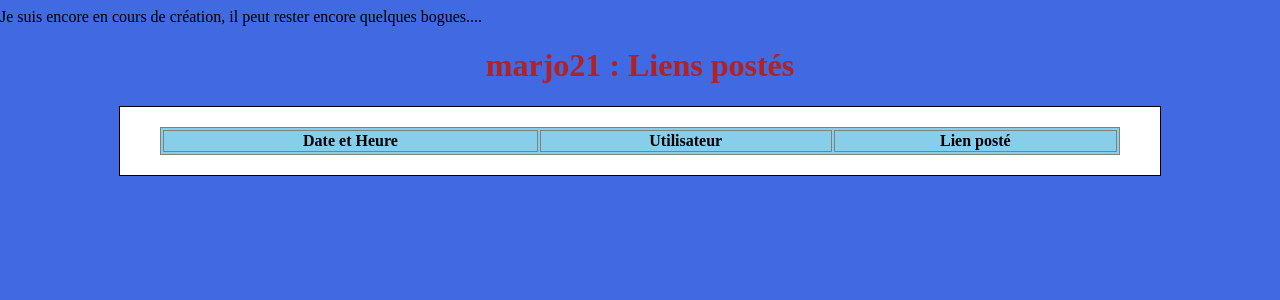
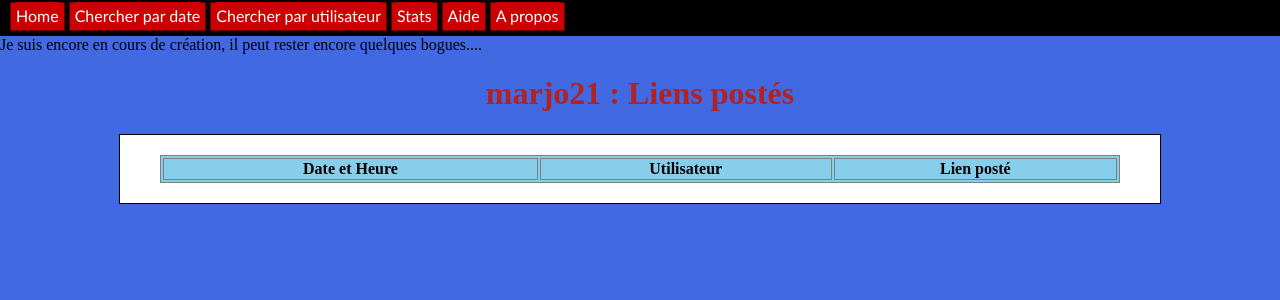
Before and after one commit to aaaaadrien/marjo21, a PHP site: page / in a window 1280 px wide. Shown: the top 300 px of the page. Run offline with PHP 8.4, Linux system fonts and the light colour scheme; data that the repository does not hold is empty.

Commit message:
Add some php pages

```diff
--- a/public_html/index.php
+++ b/public_html/index.php
@@ -10,7 +10,7 @@
 	</head>
 
 	<body>
-Je suis encore en cours de création, il peut rester encore quelques bogues....
+	<?php include('menu.php'); ?>
 	<h1>marjo21 : Liens postés</h1>
 
 	<meta  http-equiv="refresh" content="300; url=<?php echo $_SERVER['REQUEST_URI'] ;?>" />
--- /dev/null
+++ b/public_html/menu.php
@@ -0,0 +1,12 @@
+<div id="menu">
+	<ul id="navigation">
+		<li><a href="index.php" title="Home">Home</a></li>
+		<li><a href="search-bydate.php" title="Search by date">Chercher par date</a></li>
+		<li><a href="search-byuser.php" title="Search by user">Chercher par utilisateur</a></li>
+		<li><a href="stats.php" title="Stats">Stats</a></li>
+		<li><a href="#" title="Help">Aide</a></li>
+		<li><a href="#" title="About">A propos</a></li>
+	</ul>
+</div>
+
+Je suis encore en cours de création, il peut rester encore quelques bogues....
--- a/public_html/search.php
+++ b/public_html/search-bydate.php
@@ -24,11 +24,11 @@
 	</head>
 
 	<body>
-Je suis encore en cours de création, il peut rester encore quelques bogues....
+	<?php include('menu.php'); ?>
 	<h1>marjo21 : Recherche par date</h1>
 
 	<div id="selection">
-		<form method="POST" action="<?php echo $_SERVER['REQUEST_URI'] ;?>">
+		<form method="POST" action="<?php echo $_SERVER['PHP_SELF'] ;?>">
 			<label>Du :</label>
 			<input type="text" name="start" required="required" class="date"/>
 			<label>au</label>
--- a/public_html/style.css
+++ b/public_html/style.css
@@ -46,6 +46,32 @@ td
 border: 1px solid grey;
 }
 
+#navigation {
+list-style: none;
+margin: -10px auto 0;
+padding: 10px;
+background: black;
+}
+
+#navigation li {
+background: #c00 ;
+color: #fff ;
+border: 1px solid #600 ;
+margin-bottom: 1px ;
+display: inline;
+padding: 5px;
+}
+
+#navigation li a {
+background: #c00 ;
+color: #fff ;
+font: 1em "Trebuchet MS",Arial,sans-serif ;
+line-height: 1em ;
+text-align: center ;
+text-decoration: none ;
+padding: 4px 0 ;
+}
+
 #selection
 {
 width: 500px;
```
Also changed, not shown: public_html/search-byuser.php (added, +60 -0 lines), public_html/stats.php (added, +93 -0 lines).
